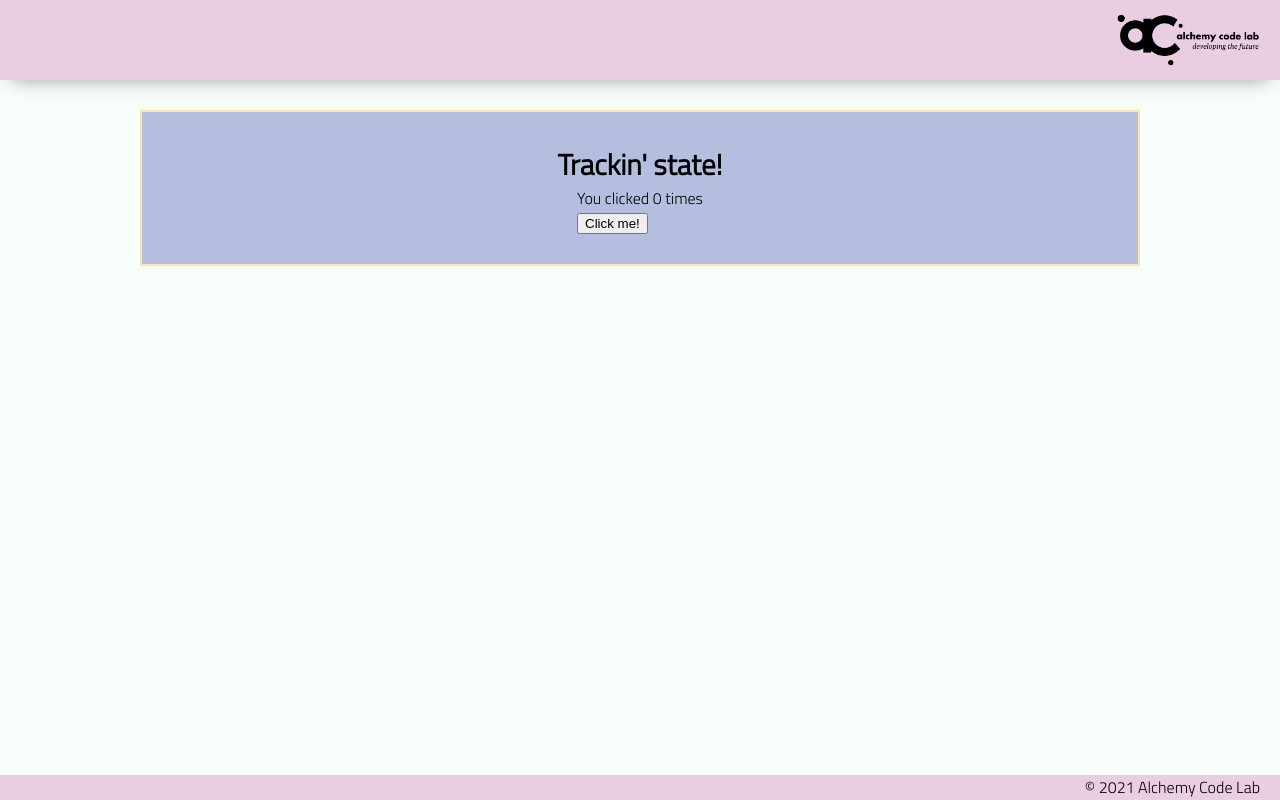
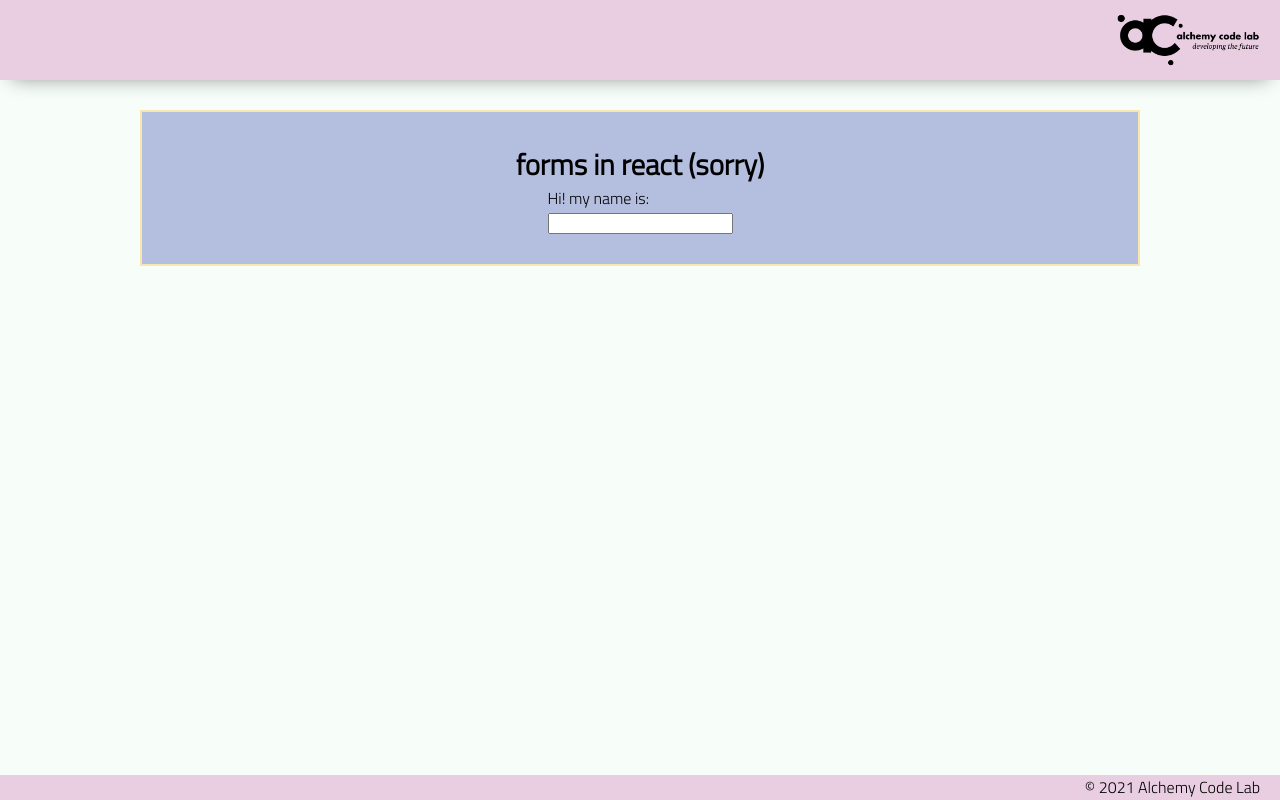
Before and after one commit to simpson-sean/foundations-react-sandbox, a React (Create React App) app: page / in a window 1280 px wide. Built offline with nearby package versions, Linux system fonts and the light colour scheme.

Commit message:
add form

```diff
--- a/src/App.js
+++ b/src/App.js
@@ -10,7 +10,7 @@ export default class App extends Component {
       return (
         <div className="App">
           <Header logoSrc="big-logo.png" />
-          <Body title="Trackin' state!"/>
+          <Body title="forms in react (sorry)"/>
           <Footer year="2021" />
         </div>
       );
--- a/src/Body.js
+++ b/src/Body.js
@@ -1,5 +1,5 @@
 import React, { Component } from 'react'
-import Counter from './Counter.js';
+import NameTag from './NameTag.js';
 
 export default class Body extends Component {
     render() {
@@ -7,7 +7,7 @@ export default class Body extends Component {
             <main>
                 <section className="main-section">
                     <h2>{this.props.title}</h2>
-                    <Counter />
+                    <NameTag />
                 </section>
             </main>
         )
--- a/src/Counter.js
+++ /dev/null
@@ -1,18 +0,0 @@
-import React, { Component } from 'react'
-
-export default class Counter extends Component {
-    state = { count: 0 }
-
-    handleClick = () => {
-        this.setState({ count: this.state.count + 1 })
-    }
-
-    render() {
-        return (
-            <div>
-                <h3>You clicked {this.state.count} times</h3>
-                <button onClick={this.handleClick}>Click me!</button>
-            </div>
-        )
-    }
-}
--- /dev/null
+++ b/src/NameTag.js
@@ -0,0 +1,18 @@
+import React, { Component } from 'react'
+
+export default class Counter extends Component {
+    state = { name: '' }
+
+    handleChange = (e) => {
+        this.setState({ name: e.target.value })
+    }
+
+    render() {
+        return (
+            <div>
+                <h3>Hi! my name is: {this.state.name}</h3>
+                <input onChange={this.handleChange} />
+            </div>
+        )
+    }
+}
```
